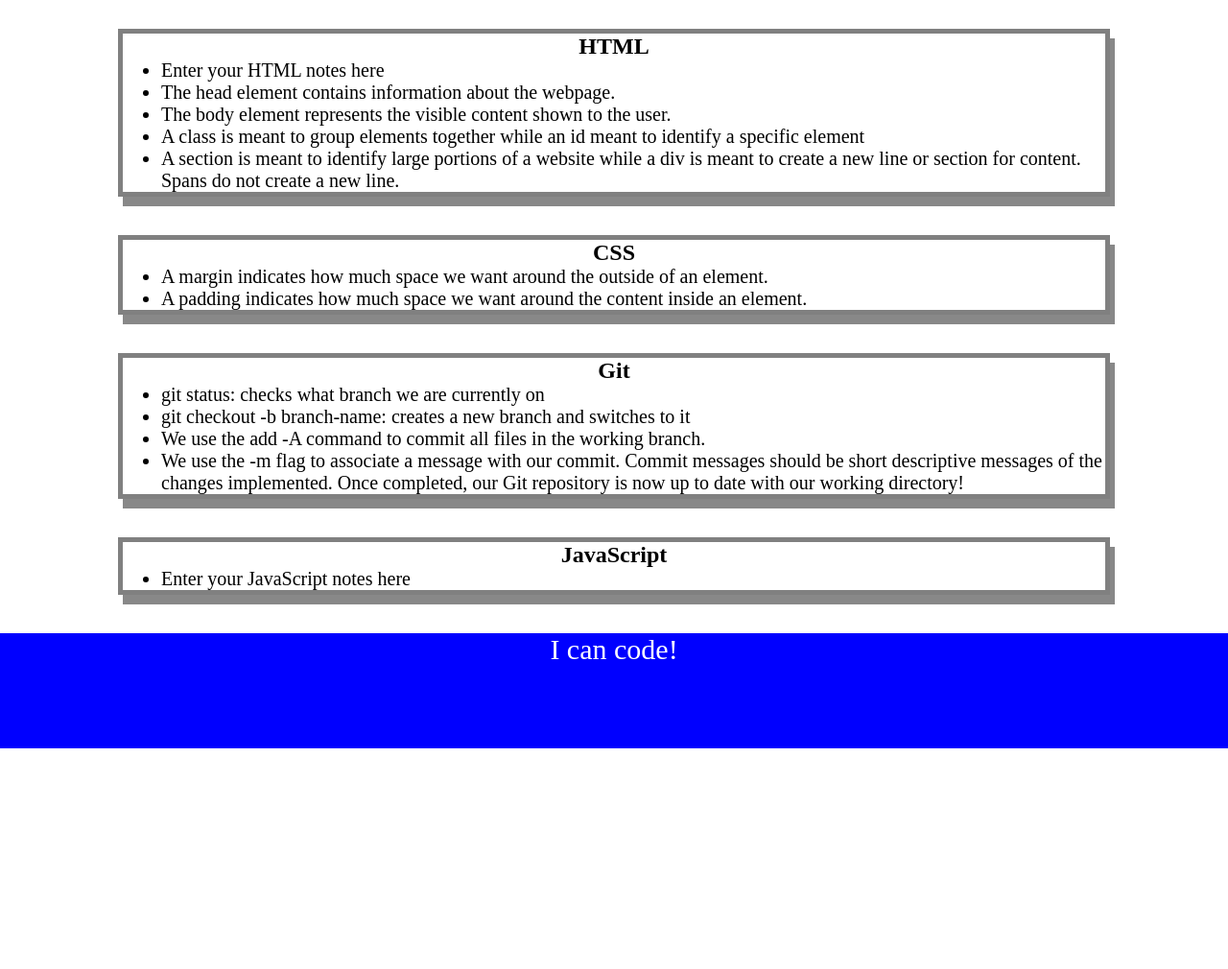
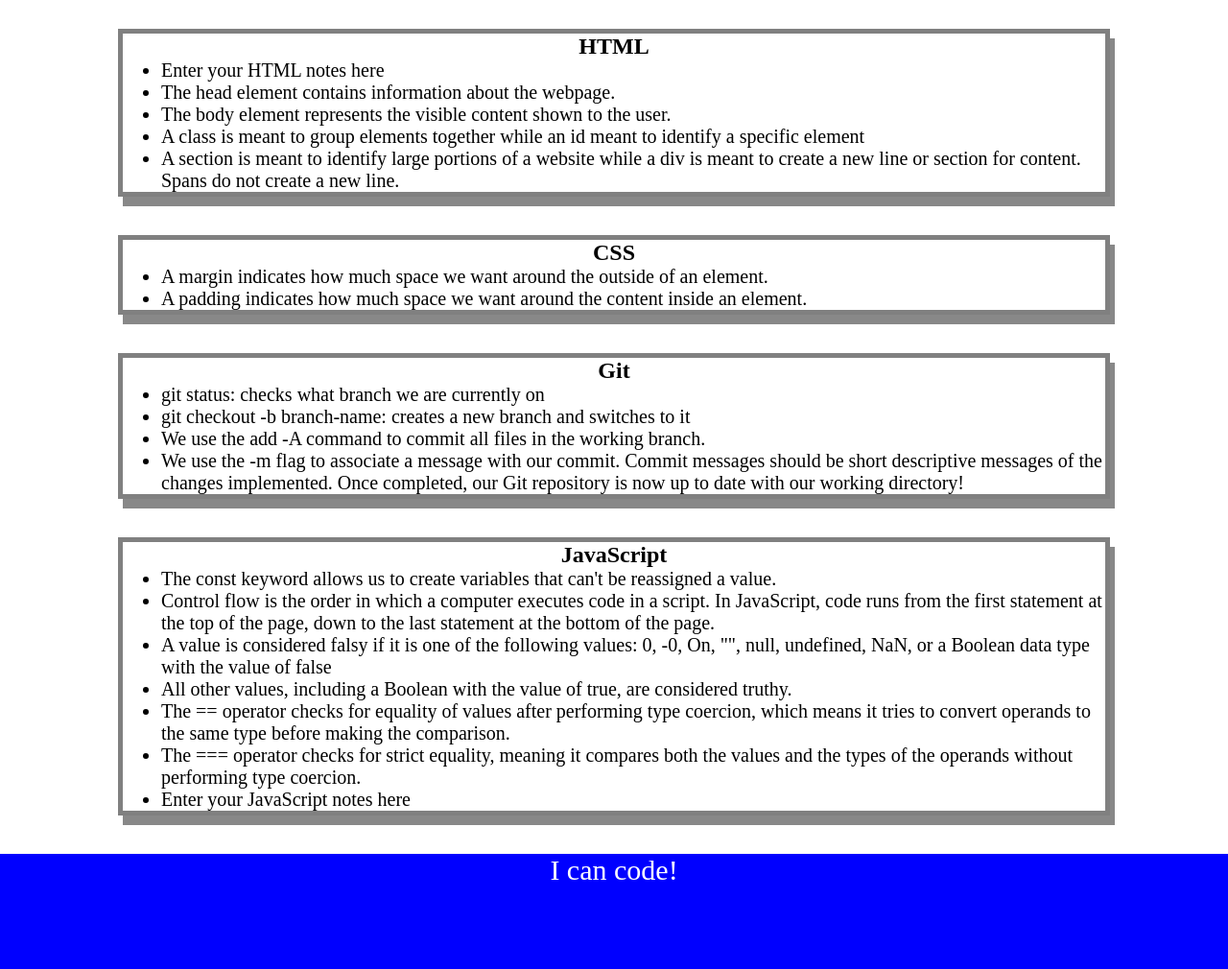
Before and after one commit to MrGithubby/prework-study-guide, a plain HTML site: page index.html in a window 1280 px wide. Shown: the part 130-1140 px from the top of the page at 96% size. Before the commit the page ends 910 px from the top, so only its background shows below. Drawn offline with Linux system fonts and the light colour scheme.

Commit message:
adding js to this page

```diff
--- /dev/null
+++ b/assets/script.js
@@ -0,0 +1,18 @@
+const topics = ['HTML', 'CSS', 'Git', 'JavaScript'];
+for (let x=0; x < topics.length; x++){
+console.log(topics[x])
+ }
+
+/*
+if (topic === 'HTML') {
+  console.log("Let's study HTML!");
+} else if (topic === 'CSS') {
+  console.log("Let's study CSS!");
+} else if (topic === 'Git') {
+  console.log("Let's study Git!");
+} else if (topic === 'JavaScript') {
+  console.log("Let's study JavaScript!");
+} else {
+  console.log('Please try again!');
+}
+*/
--- a/index.html
+++ b/index.html
@@ -5,12 +5,14 @@
     <meta http-equiv="X-UA-Compatible" content="IE=edge" />
     <meta name="viewport" content="width=device-width, initial-scale=1.0" />
     <link rel="stylesheet" href="./assets/style.css">
+    <script src="./assets/script.js"></script>
     <title>Prework Study Guide</title>
   </head>
   <body>
     <header id="top">
       <h1>Prework Study Guide</h1>
       <img src="./assets/bowtie-cat.png" alt="Profile image of cat wearing a bow tie." />
+      <h2>✨ Open the Console to See What's Happening ✨</h2>
     </header>
     <main>
       <section class="card" id="html-section">
@@ -44,7 +46,16 @@
       <section class="card" id="javascript-section">
         <h2>JavaScript</h2>
         <ul>
+          <li>The const keyword allows us to create variables that can't be reassigned a value.</li>
+          <li>Control flow is the order in which a computer executes code in a script. In JavaScript, code runs from the first statement at the top of the page, down to the last statement at the bottom of the page.</li>
+          <li>A value is considered falsy if it is one of the following values: 0, -0, On, "", null, undefined, NaN, or a Boolean data type with the value of false</li>
+          <li>All other values, including a Boolean with the value of true, are considered truthy. </li>
+          <li>The == operator checks for equality of values after performing type coercion, which means it tries to convert operands to the same type before making the comparison.</li>
+          <li>The === operator checks for strict equality, meaning it compares both the values and the types of the operands without performing type coercion.</li>
           <li>Enter your JavaScript notes here</li>
+
+
+
         </ul>
       </section>
     </main>
```
